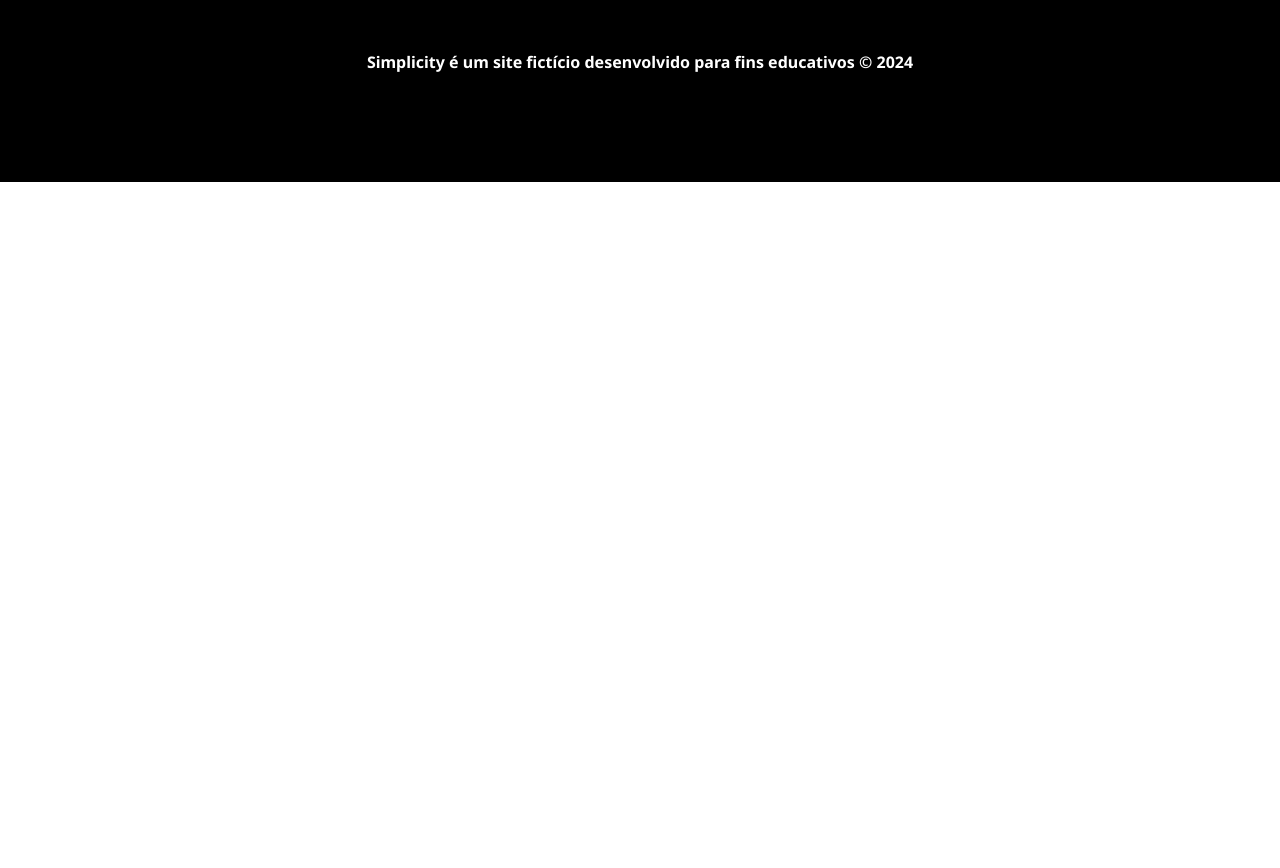
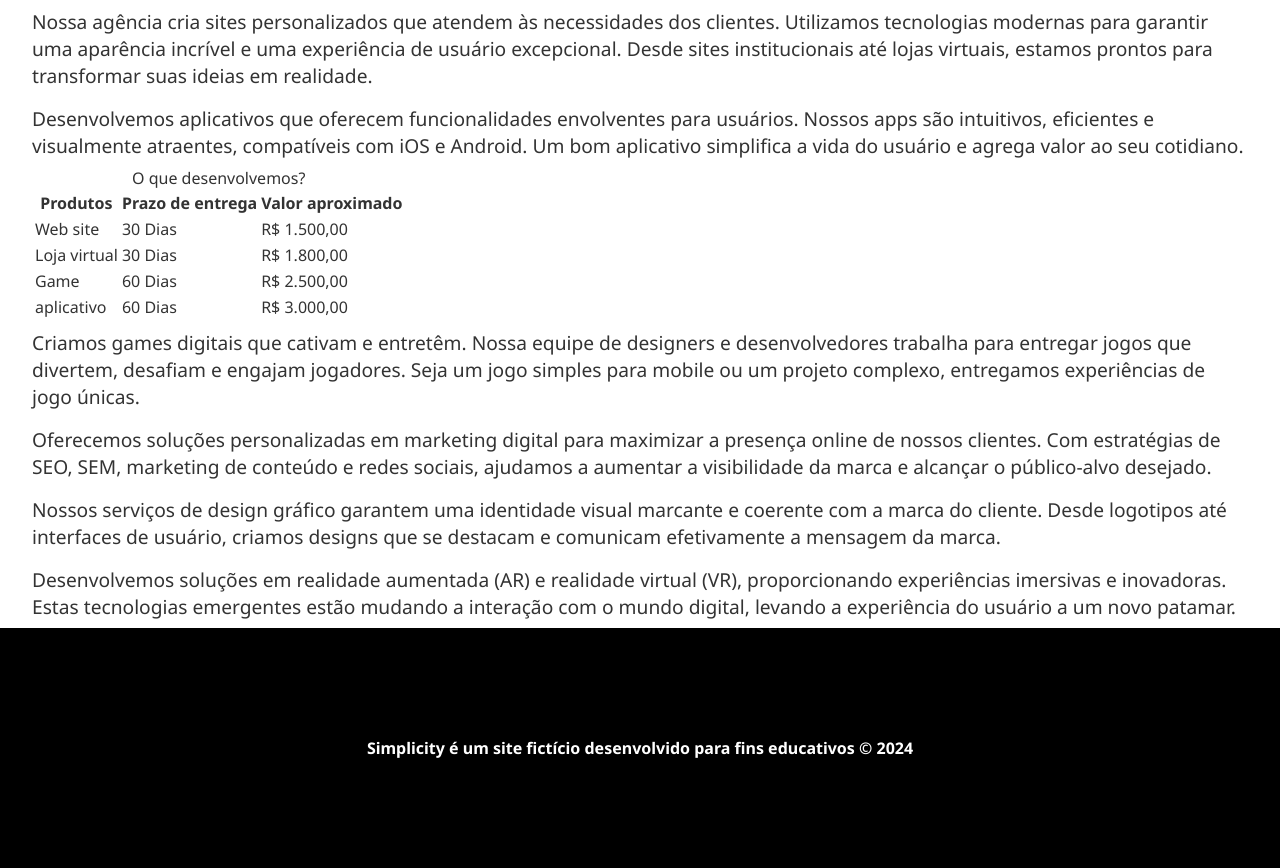
Before and after one commit to dcarianela/simplicity, a plain HTML site: page produtos.html in a window 1280 px wide. Shown: the part 154-1022 px from the top of the page. Before the commit the page ends 800 px from the top, so only its background shows below. Drawn offline with Linux system fonts and the light colour scheme.

Commit message:
Atualização de novas páginas HTML

```diff
--- a/produtos.html
+++ b/produtos.html
@@ -1,9 +1,10 @@
 <!DOCTYPE html>
 <html lang="pt-br">
+
 <head>
     <meta charset="UTF-8">
     <meta name="viewport" content="width=device-width, initial-scale=1.0">
-    <title> Produtos - Simplicity</title>
+    <title>Produtos - Simplicity</title>
     <link rel="preconnect" href="https://fonts.googleapis.com">
     <link rel="preconnect" href="https://fonts.gstatic.com" crossorigin>
     <link
@@ -11,24 +12,85 @@
         rel="stylesheet">
     <link rel="stylesheet" href="css/estilos.css">
 </head>
+
 <body>
+
     <header class="topo">
         <div class="limitador">
-        <h1 class="titulo">
-            <a href="index.html">Simplicity</a></h1>
+            <h1 class="titulo"><a href="index.html">Simplicity</a></h1>
+
             <nav class="menu">
                 <h2 class="titulo-menu"><a href="">Menu &equiv;</a></h2>
                 <ul class="links-menu">
                     <li><a href="index.html">Home</a></li>
-                <li><a href="produtos.html">Produtos</a></li>
+                    <li><a href="produtos.html">Produto</a></li>
                     <li><a href="servicos.html">Serviços</a></li>
                     <li><a href="contato.html">Contato</a></li>
                 </ul>
             </nav>
         </div>
     </header>
+    <main class="conteudo">
+        <article class="conteudo-interno limitador">
+            <h2>Produtos</h2>
 
-    <main class="conteudo">
+            <p>
+                Nossa agência cria sites personalizados que atendem às necessidades dos clientes. Utilizamos tecnologias
+                modernas para garantir uma aparência incrível e uma experiência de usuário excepcional. Desde sites
+                institucionais até lojas virtuais, estamos prontos para transformar suas ideias em realidade.
+            </p>
+            <p>
+                Desenvolvemos aplicativos que oferecem funcionalidades envolventes para usuários. Nossos apps são intuitivos, eficientes e visualmente atraentes, compatíveis com iOS e Android. Um bom aplicativo simplifica a vida do usuário e agrega valor ao seu cotidiano.
+            </p>
+
+
+            <table>
+                <caption>O que desenvolvemos?</caption>
+                <thead>
+                    <tr>
+                        <th>Produtos</th>
+                        <th>Prazo de entrega</th>
+                        <th>Valor aproximado</th>
+                    </tr>
+                </thead>
+
+                <tbody>
+                    <tr>
+                        <td>Web site</td>
+                        <td>30 Dias</td>
+                        <td>R$ 1.500,00</td>
+                    </tr>
+                    <tr>
+                        <td>Loja virtual</td>
+                        <td>30 Dias</td>
+                        <td>R$ 1.800,00</td>
+                    </tr>
+                    <tr>
+                        <td>Game</td>
+                        <td>60 Dias</td>
+                        <td>R$ 2.500,00</td>
+                    </tr>
+                    <tr>
+                        <td>aplicativo</td>
+                        <td>60 Dias</td>
+                        <td>R$ 3.000,00</td>
+                    </tr>
+                </tbody>
+            </table>
+
+            <p>
+                Criamos games digitais que cativam e entretêm. Nossa equipe de designers e desenvolvedores trabalha para entregar jogos que divertem, desafiam e engajam jogadores. Seja um jogo simples para mobile ou um projeto complexo, entregamos experiências de jogo únicas.
+            </p>
+            <p>
+                Oferecemos soluções personalizadas em marketing digital para maximizar a presença online de nossos clientes. Com estratégias de SEO, SEM, marketing de conteúdo e redes sociais, ajudamos a aumentar a visibilidade da marca e alcançar o público-alvo desejado.
+            </p>
+            <p>
+                Nossos serviços de design gráfico garantem uma identidade visual marcante e coerente com a marca do cliente. Desde logotipos até interfaces de usuário, criamos designs que se destacam e comunicam efetivamente a mensagem da marca.
+            </p>
+            <p>
+                Desenvolvemos soluções em realidade aumentada (AR) e realidade virtual (VR), proporcionando experiências imersivas e inovadoras. Estas tecnologias emergentes estão mudando a interação com o mundo digital, levando a experiência do usuário a um novo patamar.
+            </p>
+        </article>
 
 
     </main>
```
Also changed, not shown: servicos.html (added, +74 -0 lines). Lines whose indentation alone changed are shown as unchanged.
